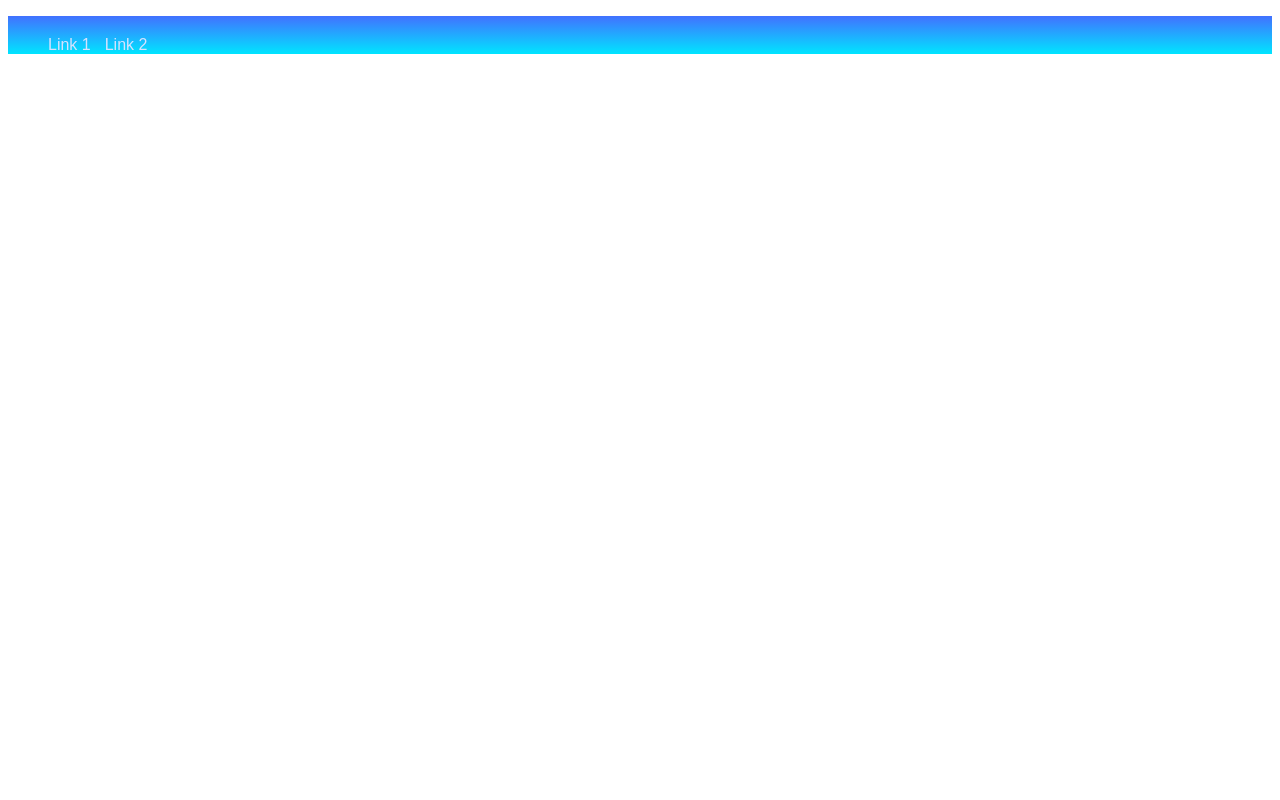
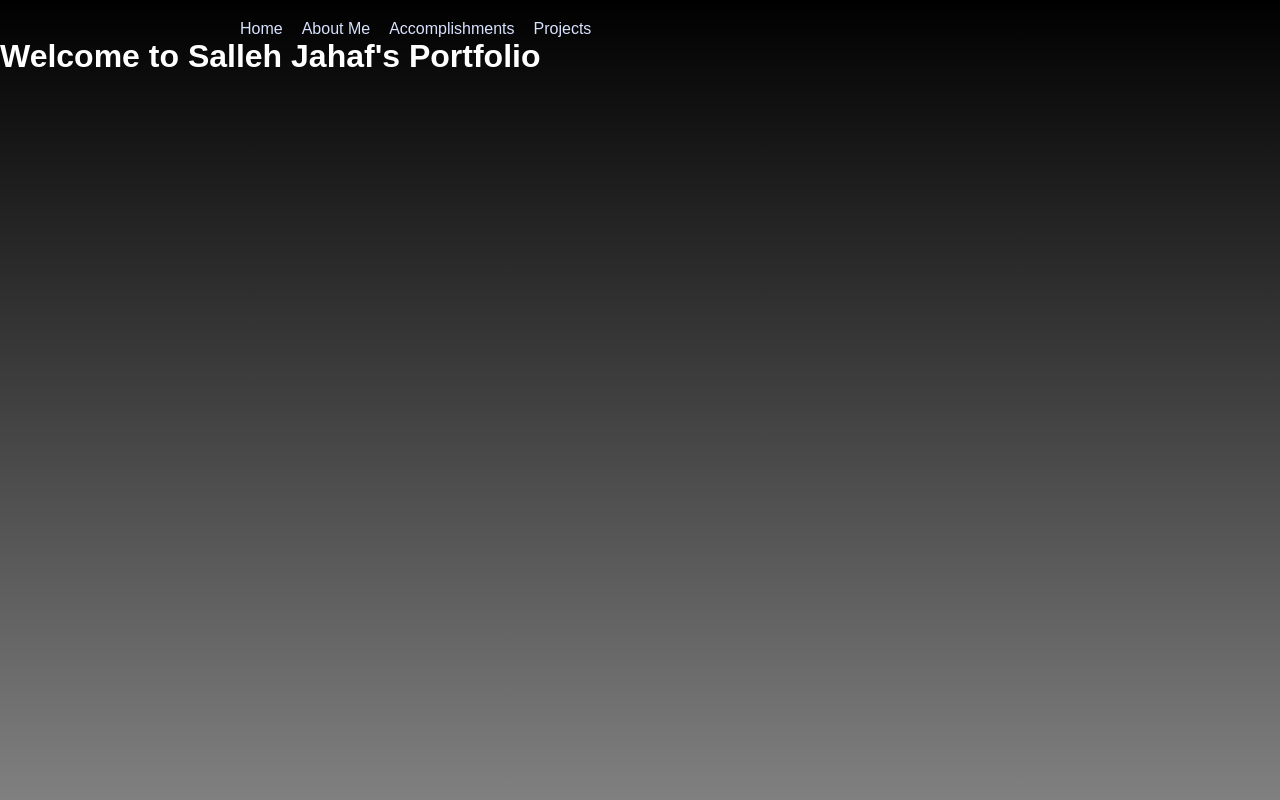
Before and after one commit to salj4215/Portfolio, a PHP site: page / in a window 1280 px wide. Run offline with PHP 8.4, Linux system fonts and the light colour scheme.

Commit message:
adding logic to index page and added "about me" page with content

```diff
--- a/header.phtml
+++ b/header.phtml
@@ -9,11 +9,17 @@
 
             <div id="homeNavBar">
                 <ul class="navLinksLeft">
-                    <li class="Link 1">
-                        <a href="#">Link 1</a>
+                    <li class="home">
+                        <a href="index.php?page=home">Home</a>
                     </li>
-                    <li class="Link 2">
-                        <a href="#">Link 2</a>
+                    <li class="AboutMe">
+                        <a href="index.php?page=aboutme">About Me</a>
+                    </li>
+                    <li class="Accomplishments">
+                        <a href="#">Accomplishments</a>
+                    </li>
+                    <li class="Projects">
+                        <a href="#">Projects</a>
                     </li>
                 </ul>
             </div>
--- a/home.phtml
+++ b/home.phtml
@@ -5,3 +5,11 @@
  * Date: 5/12/2017
  * Time: 7:04 PM
  */
+?>
+
+<div id="homepage">
+
+    <h1>Welcome to Salleh Jahaf's Portfolio</h1>
+
+
+</div>
--- a/index.php
+++ b/index.php
@@ -2,7 +2,10 @@
 
 require ('header.phtml');
 
-require ('home.phtml');
+if (isset($_GET['page']) && $_GET['page'] == 'aboutme')
+    require ('aboutme.phtml');
+else
+    require ('home.phtml');
 
 require ('footer.phtml');
 
--- a/portfolioStyle.css
+++ b/portfolioStyle.css
@@ -1,7 +1,18 @@
+*
+{
+    border:             0;
+    margin:             0;
+    padding:            0;
+}
+
 #header
 {
     height:             auto;
+}
 
+#homeNavBar
+{
+    width:              75%;
 }
 
 #header a
@@ -10,16 +21,40 @@
     text-decoration:    none;
 }
 
+.navLinksLeft
+{
+    margin-left:        25%;
+}
+
 #header li
 {
     display:            inline-block;
-    margin-right:       10px;
+    margin-right:       15px;
     margin-top:         20px;
     font-family:        "Segoe UI Semibold", sans-serif;
 }
 
-#wholePage
+#homeNavBar a:hover
 {
-    background:         linear-gradient(#4271ff,#00e5ff);
-    height:             auto;
+    color:              #ffffff;
+    box-shadow:         0px 3px #ffffff;
 }
+
+html
+{
+    /*background:         linear-gradient(#4271ff,#00e5ff); -- linear gradient of blue to light blue*/
+    background:         linear-gradient(#000000,#808080); /*gradient of black to dark grey */
+    min-height:         100%;
+}
+
+#homepage h1
+{
+    font-family:        "Segoe UI Semibold", sans-serif;
+    color:              #ffffff;
+}
+
+#aboutME .aboutMeDescription, .LearnedLanguages, h1
+{
+    font-family:        "Segoe UI Semibold", sans-serif;
+    color:              #ffffff;
+}
```
Also changed, not shown: aboutme.phtml (added, +17 -0 lines).
